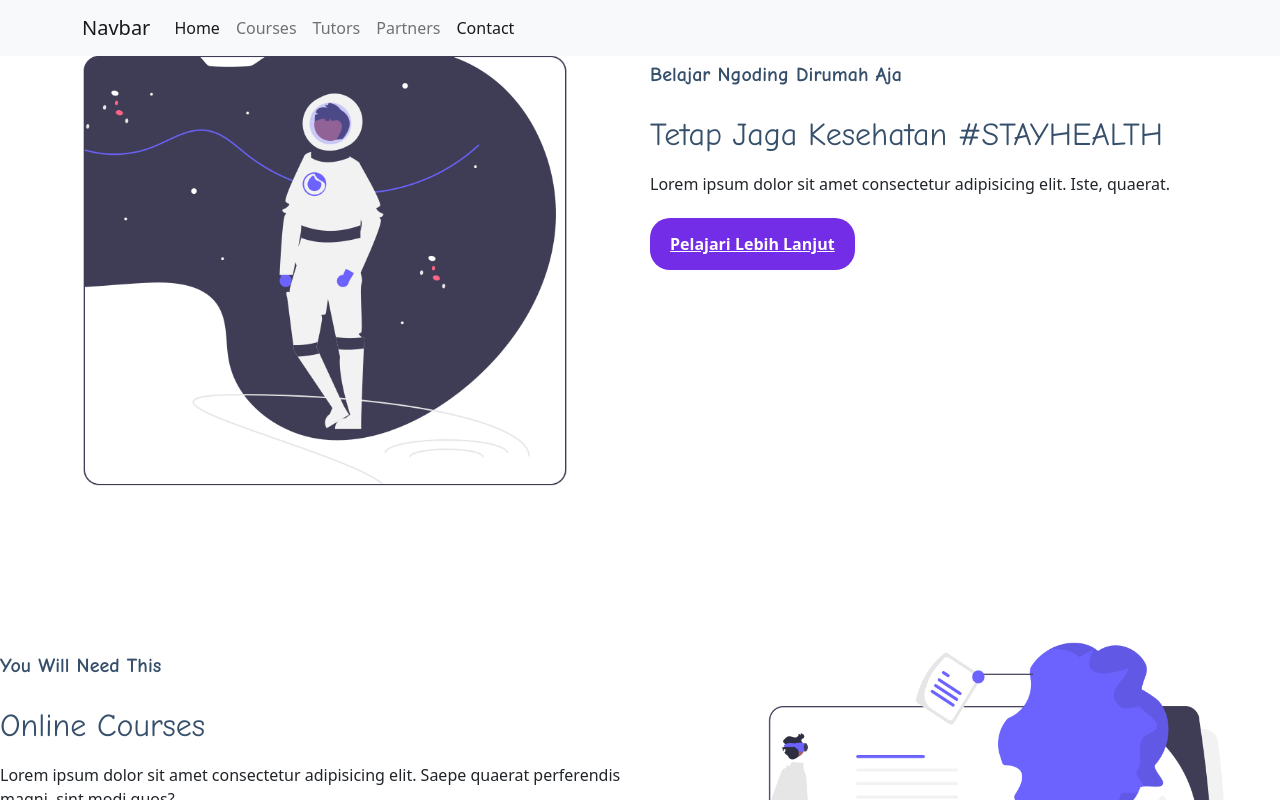
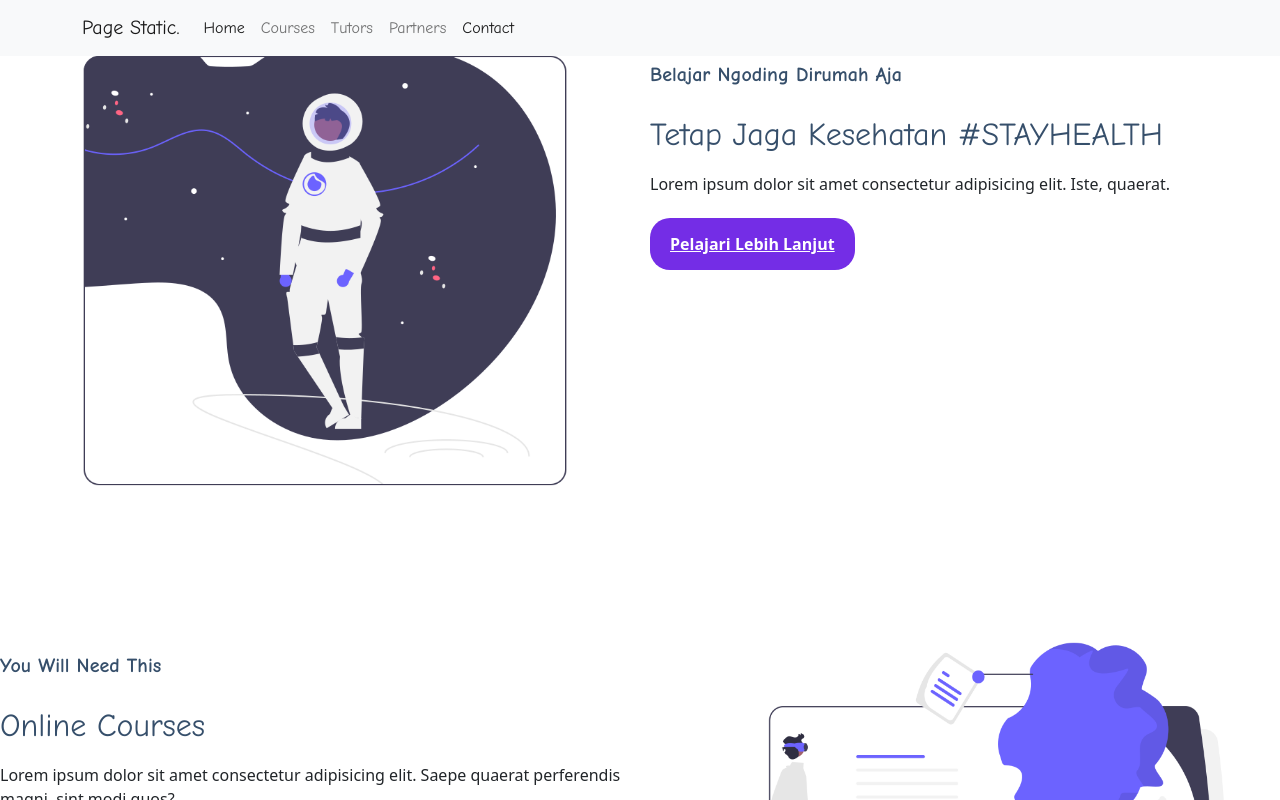
Before and after one commit to elangb/htmlcss, a plain HTML site: page index.html in a window 1280 px wide. Shown: the top 800 px of the page. Drawn offline with nearby package versions, Linux system fonts and the light colour scheme.

Commit message:
update index.html

```diff
--- a/index.html
+++ b/index.html
@@ -31,8 +31,8 @@
     </nav> -->
 
     <nav class="navbar navbar-expand-lg navbar-light bg-light fixed-top">
-        <div class="container">
-            <a class="navbar-brand" href="#">Navbar</a>
+        <div class="container" style="font-family: 'comic sans ms';">
+            <a class="navbar-brand" href="#">Page Static.</a>
             <button class="navbar-toggler" type="button" data-bs-toggle="collapse" data-bs-target="#navbarNavAltMarkup" aria-controls="navbarNavAltMarkup" aria-expanded="false" aria-label="Toggle navigation">
             <span class="navbar-toggler-icon"></span>
           </button>
```
